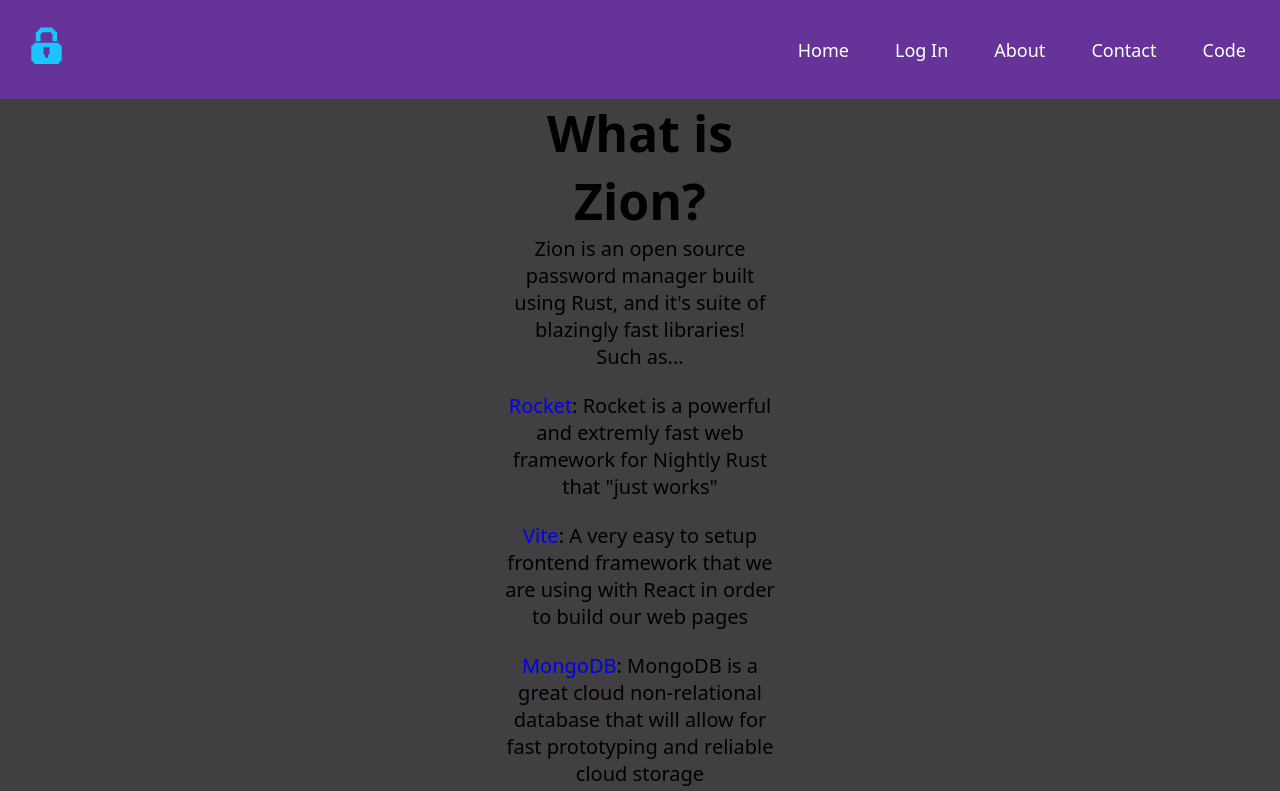
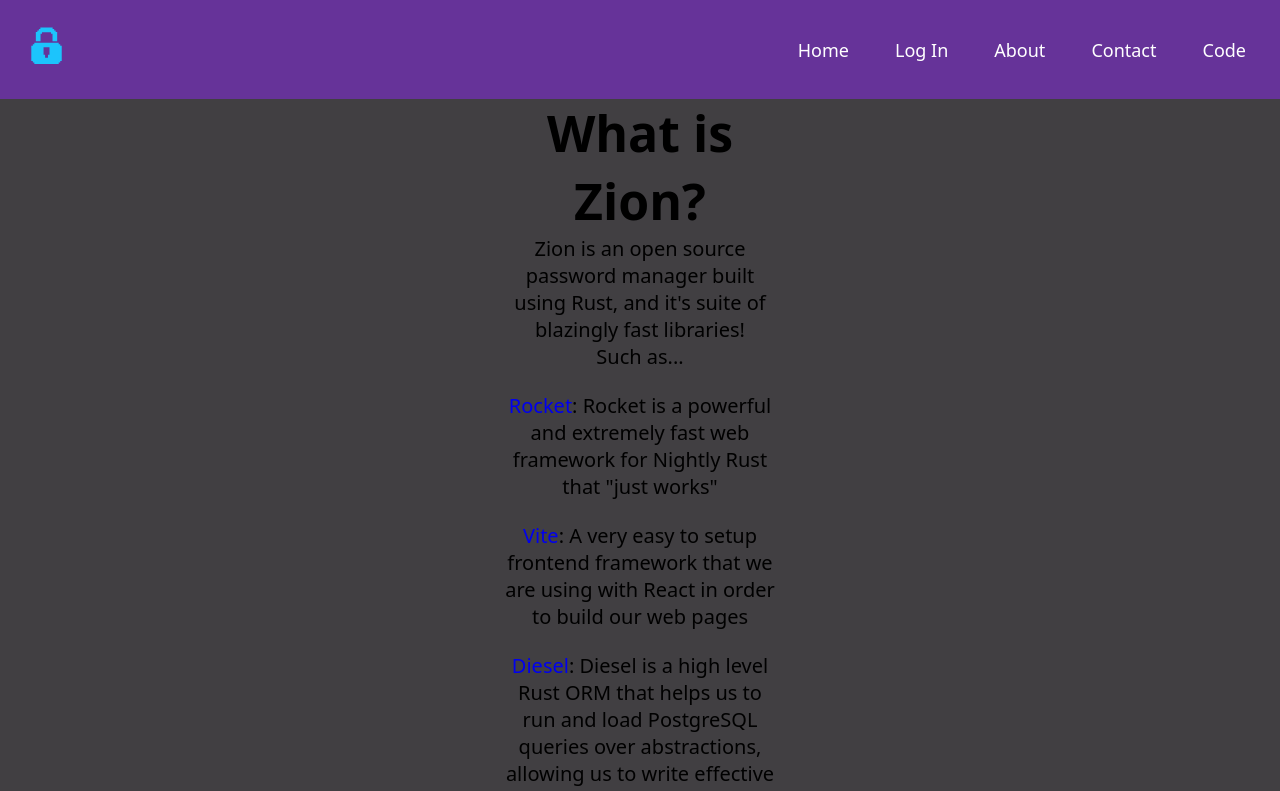
Before and after one commit to ras-drive/Zion-Password-Manager, a React (Vite) app in the folder frontend/: page / in a window 1280 px wide. Shown: the top 791 px of the page. Built offline with nearby package versions, Linux system fonts and the light colour scheme.

Commit message:
updated home page to show new technologies used

```diff
--- a/frontend/src/App.tsx
+++ b/frontend/src/App.tsx
@@ -22,12 +22,12 @@ const about_div = () => {
     <div>
         <ul>
             <li><p><a href="https://rocket.rs/">Rocket</a>:
-                Rocket is a powerful and extremly fast web framework for Nightly Rust that "just works"</p><br></br></li>
+                Rocket is a powerful and extremely fast web framework for Nightly Rust that "just works"</p><br></br></li>
             <li><p><a href="https://vitejs.dev/">Vite</a>:
                 A very easy to setup frontend framework that we are using with React in order to build our web pages</p><br></br></li>
-            <li><p><a href="https://www.mongodb.com/">MongoDB</a>:
-                MongoDB is a great cloud non-relational database that will allow for fast prototyping
-                and reliable cloud storage</p><br></br></li>
+            <li><p><a href="https://www.diesel.rs/">Diesel</a>:
+                Diesel is a high level Rust ORM that helps us to run and load PostgreSQL queries over abstractions,
+                allowing us to write effective queries against a relational database in Rust easily and safely</p><br></br></li>
         </ul>
         <br></br>
     </div>
```
Also changed, not shown: 1 other file (tests, documents, lock files or other folders).
